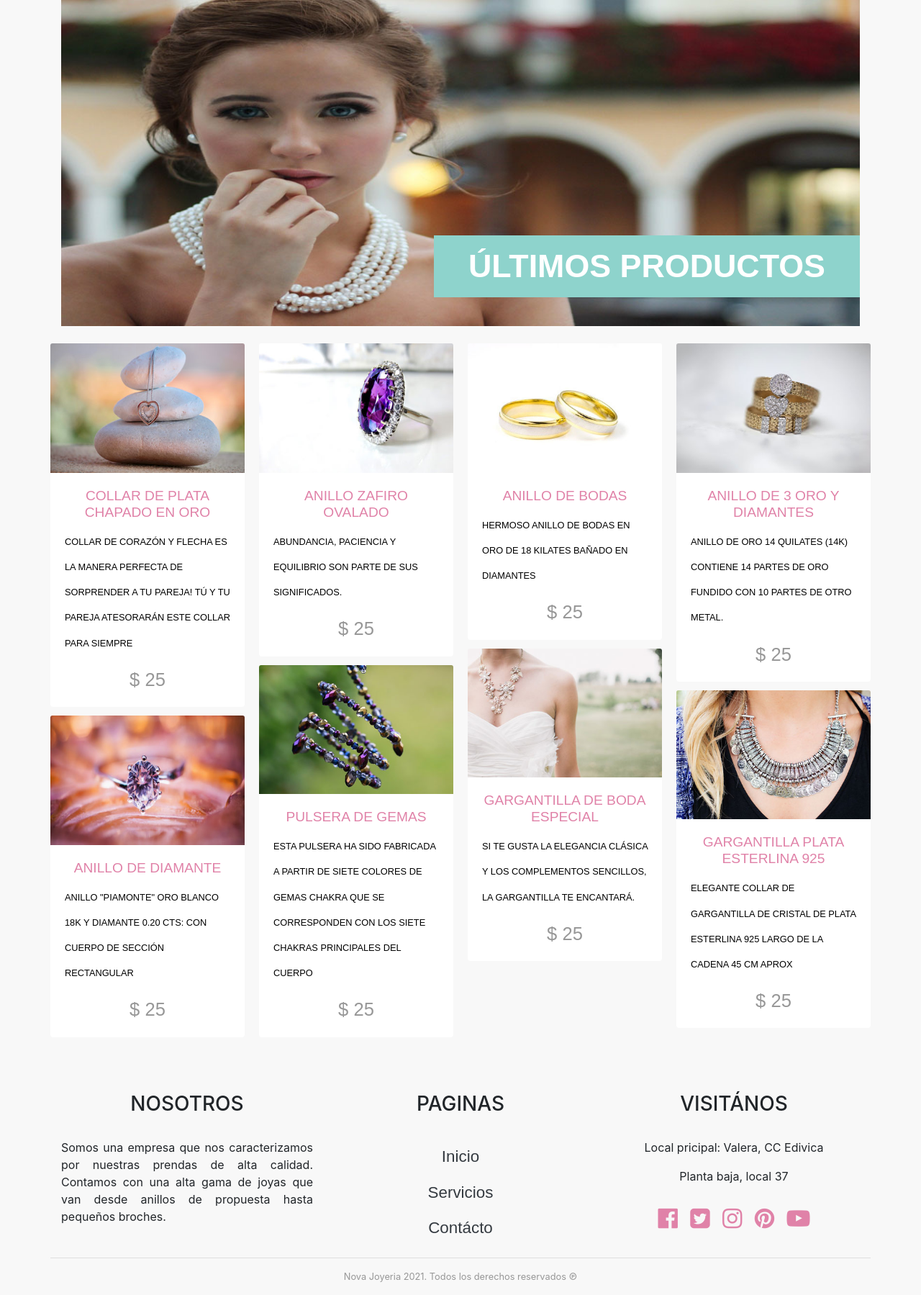
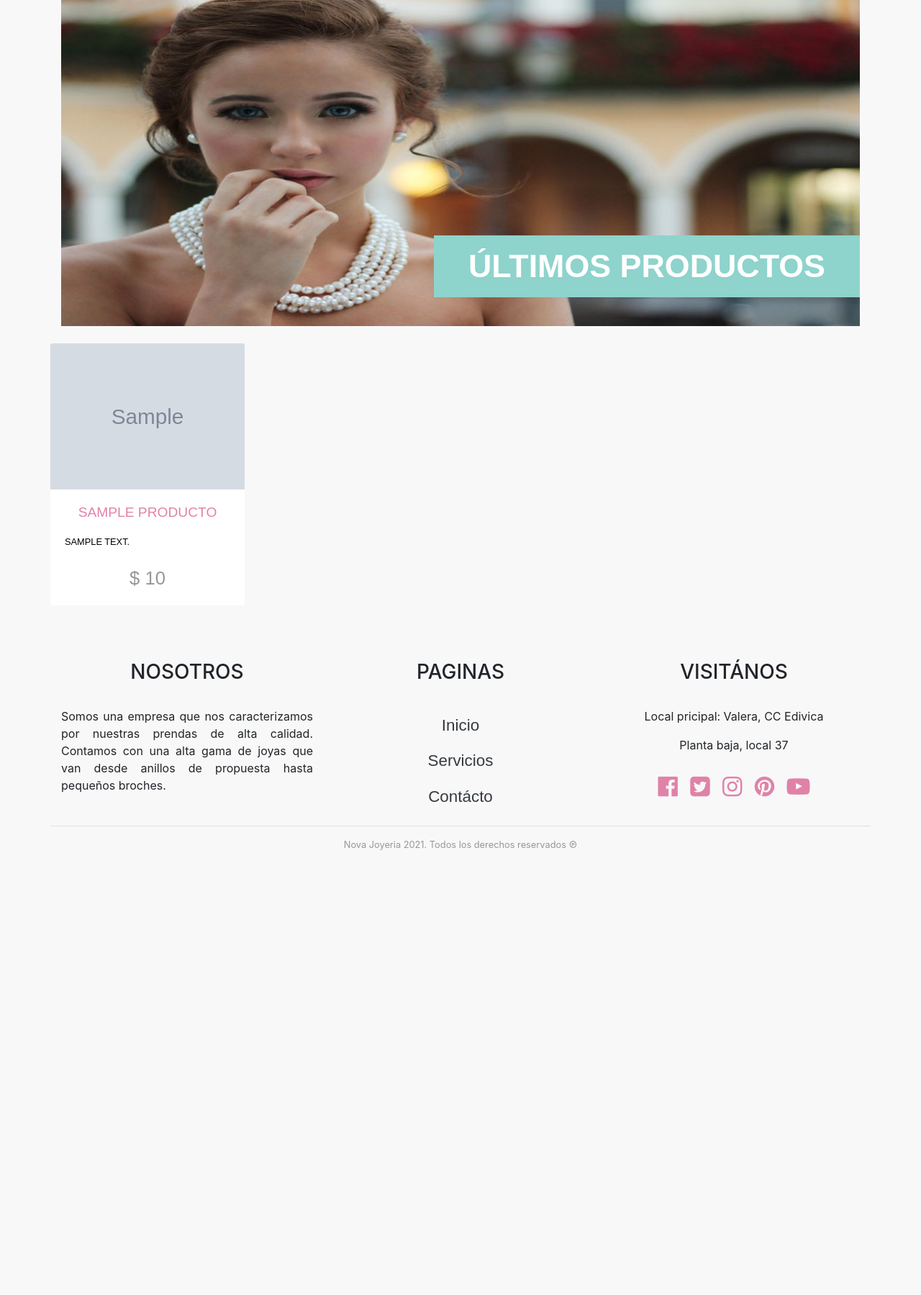
Before and after one commit to Brian-Santeliz/landing-jewelry-php, a PHP site: page /productos.php in a window 1280 px wide. Shown: the part 175-1974 px from the top of the page at 72% size. After the commit the page ends 1356 px from the top, so only its background shows below. Run offline with PHP 8.4, Linux system fonts and the light colour scheme; tables that the repository leaves empty or names only in its code hold one stand-in row (values such as "Sample post"); grey boxes marked "Sample" are stand-in pictures; some web fonts are replaced.

Commit message:
list all of products

```diff
--- a/productos.php
+++ b/productos.php
@@ -1,6 +1,7 @@
   <?php
   include "templates/header.php";
   include "templates/navbar.php";
+  include "controller/funcion.php";
   ?>
     <div class="container pt-4">
       <div class="row no-gutters">
@@ -22,159 +23,30 @@
 
           <div class="row">
             <div class="card-columns">
+            <?php
+        $productos_db = obtener_productos(8);
+        while($producto = $productos_db->fetch_assoc() ){
+        ?>
               <div class="card">
-                <a href="producto.html">
+                <a href="producto.php?productoId=<?php echo $producto["id"]?>">
                   <img
-                    src="img/producto_mini_1.jpg"
+                    src="img/<?php echo $producto[imagen_mini] ?>"
                     class="card-img-top img-fluid"
                   />
                   <div class="card-body">
                     <h3 class="card-title text-center text-uppercase">
-                      Collar de Plata chapado en oro
+                      <?php echo $producto["nombre"]?>
                     </h3>
                     <p class="card-text text-uppercase">
-                      Collar de Corazón y Flecha es la manera perfecta de
-                      sorprender a tu pareja! Tú y tu pareja atesorarán este
-                      collar para siempre
+                    <?php echo $producto["descripcion_corta"]?>
                     </p>
-                    <p class="precio lead text-center mb-0">$ 25</p>
+                    <p class="precio lead text-center mb-0">$
+                    <?php echo $producto["precio"]?>
+                    </p>
                   </div>
                 </a>
               </div>
-
-              <div class="card">
-                <a href="#">
-                  <img
-                    src="img/producto_mini_2.jpg"
-                    class="card-img-top img-fluid"
-                  />
-                  <div class="card-body">
-                    <h3 class="card-title text-center text-uppercase">
-                      ANILLO de DIAMANTE
-                    </h3>
-                    <p class="card-text text-uppercase">
-                      Anillo "Piamonte" Oro Blanco 18k y Diamante 0.20 cts: Con
-                      cuerpo de sección rectangular
-                    </p>
-                    <p class="precio lead text-center mb-0">$ 25</p>
-                  </div>
-                </a>
-              </div>
-
-              <div class="card">
-                <a href="#">
-                  <img
-                    src="img/producto_mini_3.jpg"
-                    class="card-img-top img-fluid"
-                  />
-                  <div class="card-body">
-                    <h3 class="card-title text-center text-uppercase">
-                      Anillo zafiro ovalado
-                    </h3>
-                    <p class="card-text text-uppercase">
-                      Abundancia, paciencia y equilibrio son parte de sus
-                      significados.
-                    </p>
-                    <p class="precio lead text-center mb-0">$ 25</p>
-                  </div>
-                </a>
-              </div>
-
-              <div class="card">
-                <a href="#">
-                  <img
-                    src="img/producto_mini_4.jpg"
-                    class="card-img-top img-fluid"
-                  />
-                  <div class="card-body">
-                    <h3 class="card-title text-center text-uppercase">
-                      PULSERA DE GEMAS
-                    </h3>
-                    <p class="card-text text-uppercase">
-                      Esta pulsera ha sido fabricada a partir de siete colores
-                      de gemas chakra que se corresponden con los siete chakras
-                      principales del cuerpo
-                    </p>
-                    <p class="precio lead text-center mb-0">$ 25</p>
-                  </div>
-                </a>
-              </div>
-
-              <div class="card">
-                <a href="#">
-                  <img
-                    src="img/producto_mini_5.jpg"
-                    class="card-img-top img-fluid"
-                  />
-                  <div class="card-body">
-                    <h3 class="card-title text-center text-uppercase">
-                      ANILLO DE BODAS
-                    </h3>
-                    <p class="card-text text-uppercase">
-                      Hermoso anillo de bodas en oro de 18 kilates bañado en
-                      diamantes
-                    </p>
-                    <p class="precio lead text-center mb-0">$ 25</p>
-                  </div>
-                </a>
-              </div>
-
-              <div class="card">
-                <a href="#">
-                  <img
-                    src="img/producto_mini_6.jpg"
-                    class="card-img-top img-fluid"
-                  />
-                  <div class="card-body">
-                    <h3 class="card-title text-center text-uppercase">
-                      Gargantilla de Boda Especial
-                    </h3>
-                    <p class="card-text text-uppercase">
-                      Si te gusta la elegancia clásica y los complementos
-                      sencillos, la gargantilla te encantará.
-                    </p>
-                    <p class="precio lead text-center mb-0">$ 25</p>
-                  </div>
-                </a>
-              </div>
-
-              <div class="card">
-                <a href="#">
-                  <img
-                    src="img/producto_mini_7.jpg"
-                    class="card-img-top img-fluid"
-                  />
-                  <div class="card-body">
-                    <h3 class="card-title text-center text-uppercase">
-                      ANILLO DE 3 oro y diamantes
-                    </h3>
-                    <p class="card-text text-uppercase">
-                      Anillo de oro 14 quilates (14K) contiene 14 partes de oro
-                      fundido con 10 partes de otro metal.
-                    </p>
-                    <p class="precio lead text-center mb-0">$ 25</p>
-                  </div>
-                </a>
-              </div>
-
-              <div class="card">
-                <a href="#">
-                  <img
-                    src="img/producto_mini_8.jpg"
-                    class="card-img-top img-fluid"
-                  />
-                  <div class="card-body">
-                    <h3 class="card-title text-center text-uppercase">
-                      Gargantilla plata esterlina 925
-                    </h3>
-                    <p class="card-text text-uppercase">
-                      Elegante collar de gargantilla de cristal de plata
-                      esterlina 925 Largo de la cadena 45 cm aprox
-                    </p>
-                    <p class="precio lead text-center mb-0">$ 25</p>
-                  </div>
-                </a>
-              </div>
+              <?php } ?>
             </div>
           </div>
         </main>
```
